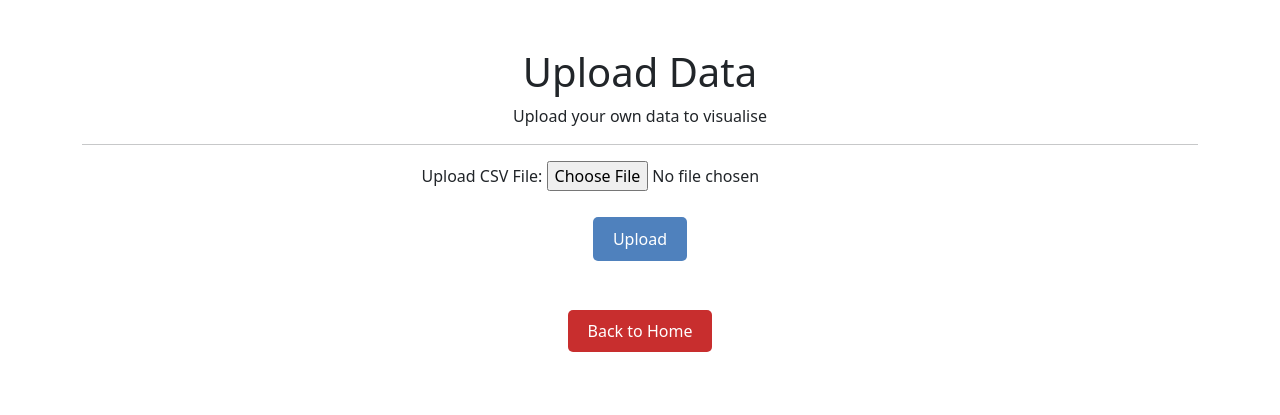
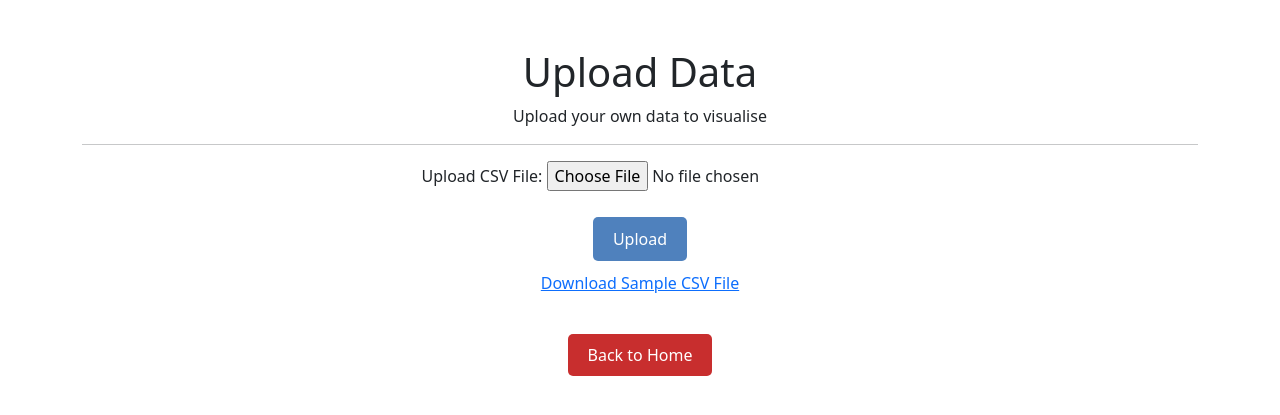
Before and after one commit to dhee-tree/majesticQuiz, a Django app: page /data/upload/ in a window 1280 px wide. Shown: the top 415 px of the page. Run offline with Django 4.2, Linux system fonts and the light colour scheme.

Commit message:
Added link to download sample data

```diff
--- a/templates/data/upload_data.html
+++ b/templates/data/upload_data.html
@@ -1,5 +1,6 @@
 {% extends "utils/base.html" %}
 {% block title %}Upload Data{% endblock %}
+{% load static %}
 
 {% block main %}
     <div class="container">
@@ -34,6 +35,7 @@
                     {{ form.as_p }}
                     <button type="submit" class="btn-mj-accent-blue">Upload</button>
                 </form>
+                <a href="{% static 'samples/population.csv' %}"> Download Sample CSV File </a>
             </div>
 
             <div class="col-sm-12 text-center pt-5">
```
